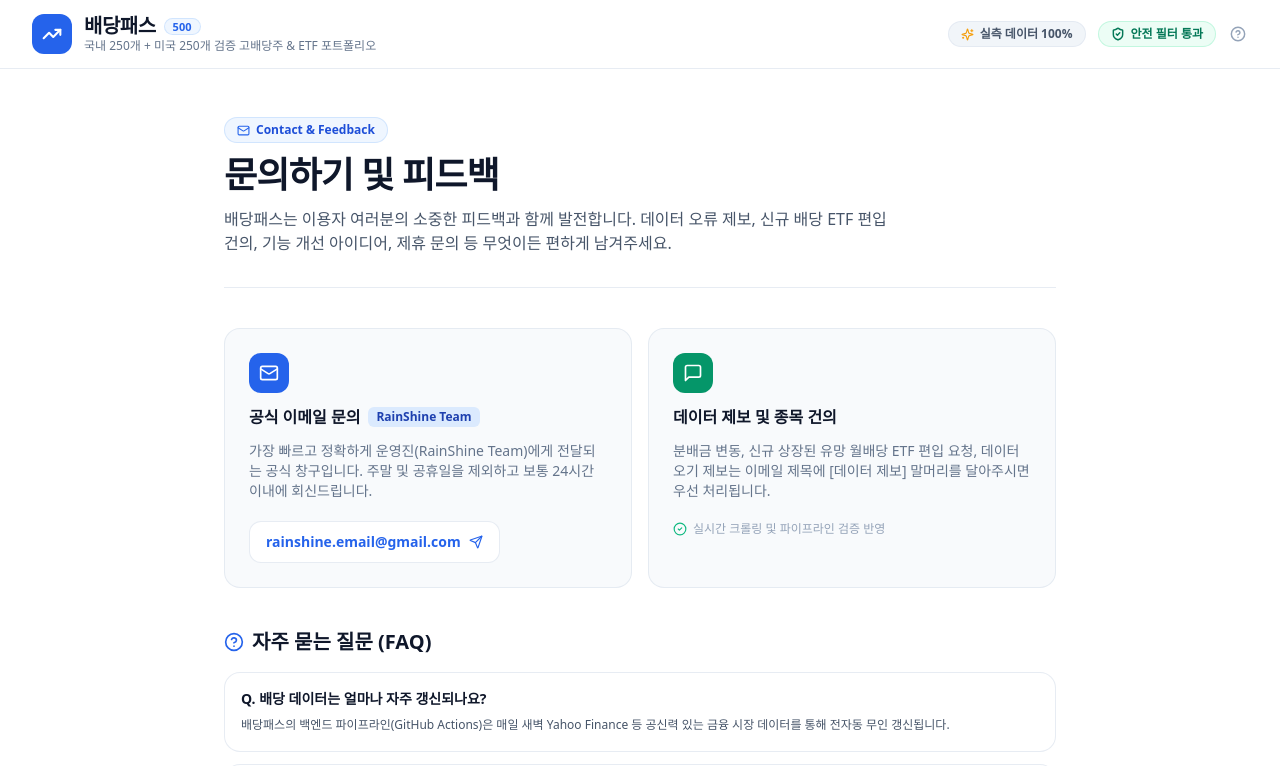
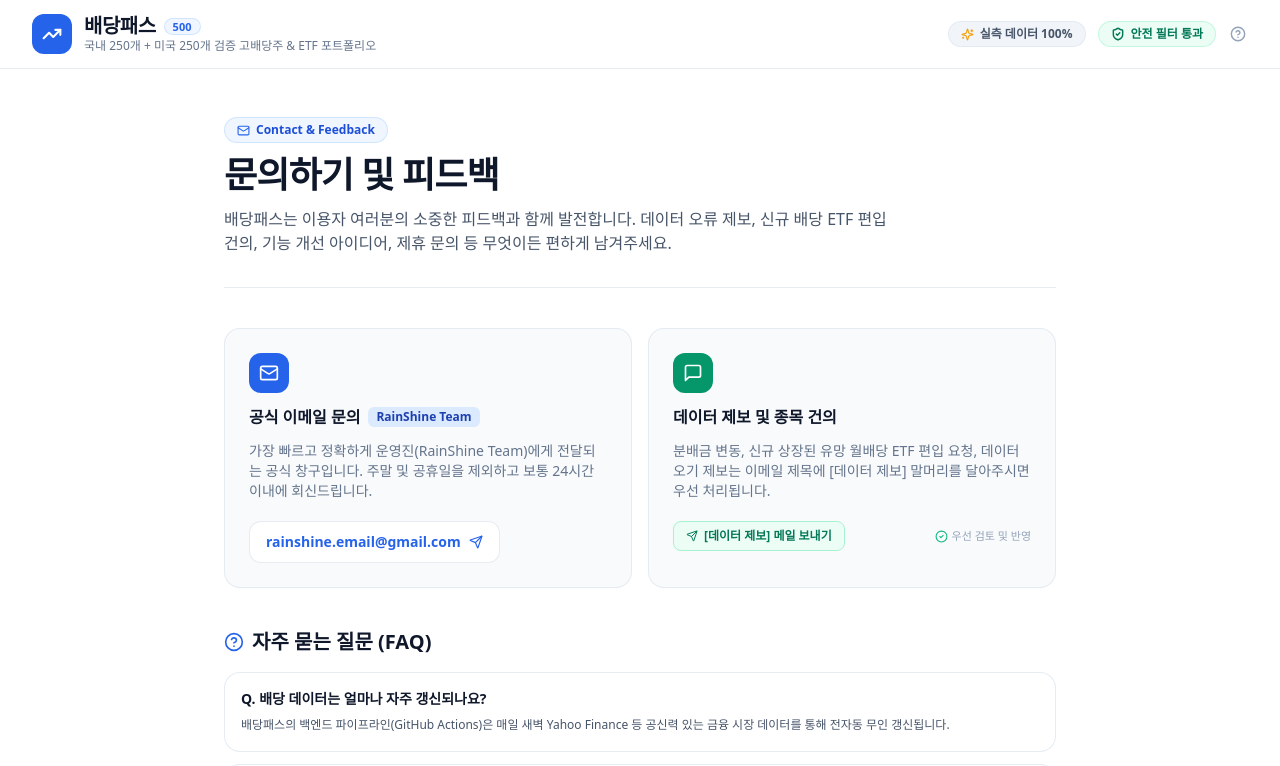
Before and after one commit to hyunchulshin/dividend-pass, a Next.js app: page /contact in a window 1280 px wide. Shown: the top 766 px of the page. Built offline with nearby package versions, Linux system fonts and the light colour scheme.

Commit message:
feat(contact): configure service name subject parameter (?subject=[배당패스] 문의) on all mailto links

```diff
--- a/app/about/page.tsx
+++ b/app/about/page.tsx
@@ -135,7 +135,7 @@ export default function AboutPage() {
             <span className="font-semibold text-slate-900">RainShine Team</span>
             <span className="text-slate-400 mx-2">|</span>
             <span>공식 문의: </span>
-            <a href="mailto:rainshine.email@gmail.com" className="text-blue-600 font-semibold underline">
+            <a href="mailto:rainshine.email@gmail.com?subject=%5B%EB%B0%B0%EB%8B%B9%ED%8C%A8%EC%8A%A4%5D%20%EB%AC%B8%EC%9D%98" className="text-blue-600 font-semibold underline">
               rainshine.email@gmail.com
             </a>
           </div>
--- a/app/contact/page.tsx
+++ b/app/contact/page.tsx
@@ -46,7 +46,7 @@ export default function ContactPage() {
             </p>
             <div className="pt-2">
               <a
-                href="mailto:rainshine.email@gmail.com"
+                href="mailto:rainshine.email@gmail.com?subject=%5B%EB%B0%B0%EB%8B%B9%ED%8C%A8%EC%8A%A4%5D%20%EB%AC%B8%EC%9D%98"
                 className="inline-flex items-center gap-2 px-4 py-2.5 rounded-xl bg-white border border-slate-200/80 text-blue-600 font-bold text-xs sm:text-sm hover:border-blue-400 hover:shadow-xs transition-all"
               >
                 <span>rainshine.email@gmail.com</span>
@@ -63,9 +63,18 @@ export default function ContactPage() {
             <p className="text-xs sm:text-sm text-slate-500 leading-relaxed">
               분배금 변동, 신규 상장된 유망 월배당 ETF 편입 요청, 데이터 오기 제보는 이메일 제목에 [데이터 제보] 말머리를 달아주시면 우선 처리됩니다.
             </p>
-            <div className="pt-2 text-xs text-slate-400 flex items-center gap-1.5">
-              <CheckCircle2 size={14} className="text-emerald-500" />
-              <span>실시간 크롤링 및 파이프라인 검증 반영</span>
+            <div className="pt-2 flex items-center justify-between gap-2 flex-wrap">
+              <a
+                href="mailto:rainshine.email@gmail.com?subject=%5B%EB%B0%B0%EB%8B%B9%ED%8C%A8%EC%8A%A4%20%EB%8D%B0%EC%9D%B4%ED%84%B0%20%EC%A0%9C%EB%B3%B4%5D%20"
+                className="inline-flex items-center gap-1.5 px-3 py-1.5 rounded-lg bg-emerald-50 text-emerald-700 border border-emerald-200 text-xs font-bold hover:bg-emerald-100 transition-colors"
+              >
+                <Send size={12} />
+                <span>[데이터 제보] 메일 보내기</span>
+              </a>
+              <div className="text-[11px] text-slate-400 flex items-center gap-1">
+                <CheckCircle2 size={13} className="text-emerald-500" />
+                <span>우선 검토 및 반영</span>
+              </div>
             </div>
           </div>
         </section>
--- a/app/privacy/page.tsx
+++ b/app/privacy/page.tsx
@@ -140,7 +140,7 @@ export default function PrivacyPage() {
             <div className="pt-1 text-xs text-slate-500 space-y-1">
               <p>• 서비스명: 배당패스 (Dividend Pass)</p>
               <p>• 운영 및 개인정보 관리 책임: RainShine Team</p>
-              <p>• 공식 이메일: <a href="mailto:rainshine.email@gmail.com" className="text-blue-600 underline font-semibold">rainshine.email@gmail.com</a></p>
+              <p>• 공식 이메일: <a href="mailto:rainshine.email@gmail.com?subject=%5B%EB%B0%B0%EB%8B%B9%ED%8C%A8%EC%8A%A4%5D%20%EA%B0%9C%EC%9D%B8%EC%A0%95%EB%B3%B4%20%EB%AC%B8%EC%9D%98" className="text-blue-600 underline font-semibold">rainshine.email@gmail.com</a></p>
             </div>
           </div>
         </section>
--- a/app/terms/page.tsx
+++ b/app/terms/page.tsx
@@ -124,7 +124,7 @@ export default function TermsPage() {
           <h3 className="font-bold text-slate-700">5. 운영팀 정보 및 약관 관련 문의</h3>
           <p>
             본 약관 및 서비스 이용과 관련된 문의 사항은 운영팀(RainShine Team,{' '}
-            <a href="mailto:rainshine.email@gmail.com" className="text-blue-600 underline">
+            <a href="mailto:rainshine.email@gmail.com?subject=%5B%EB%B0%B0%EB%8B%B9%ED%8C%A8%EC%8A%A4%5D%20%EC%95%BD%EA%B4%80%20%EB%AC%B8%EC%9D%98" className="text-blue-600 underline">
               rainshine.email@gmail.com
             </a>
             ) 또는 <Link href="/contact" className="text-blue-600 underline font-medium">문의하기</Link> 페이지를 통해 접수해 주시기 바랍니다.
```
